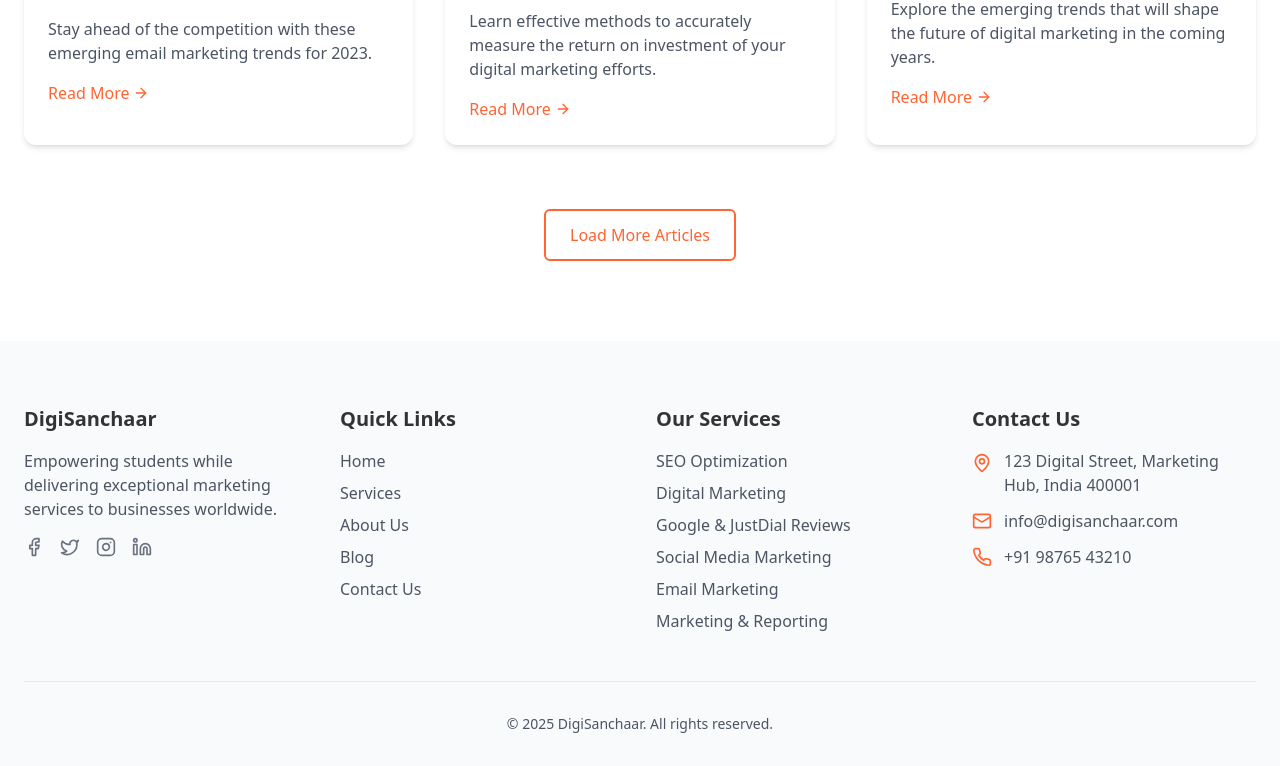
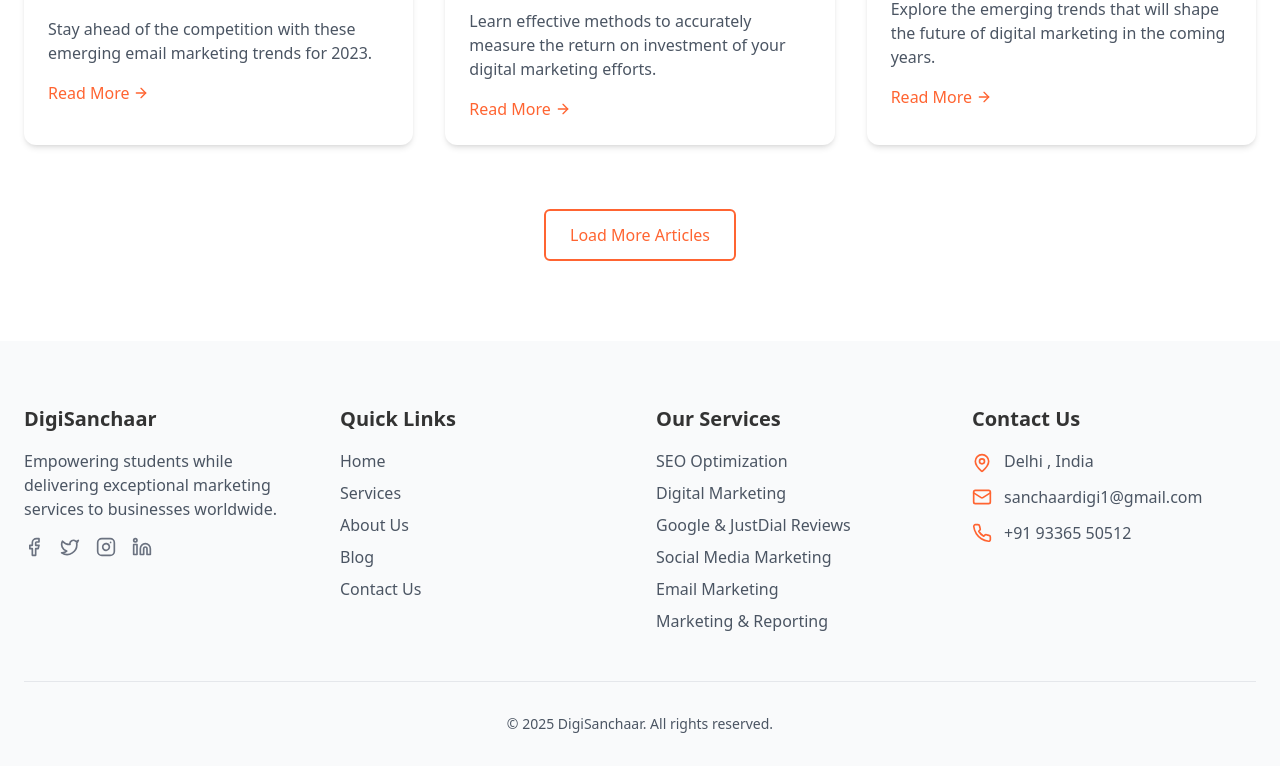
Before and after one commit to parshu462/digi-sanchaar-hub, a React (Vite) app: page /blog in a window 1280 px wide. Shown: the part 1079-1845 px from the top of the page. Built offline with nearby package versions, Linux system fonts and the light colour scheme; no server answers.

Commit message:
Updated feature like the texts and contact page

```diff
--- a/index.html
+++ b/index.html
@@ -3,7 +3,7 @@
   <head>
     <meta charset="UTF-8" />
     <meta name="viewport" content="width=device-width, initial-scale=1.0" />
-    <title>digi-sanchaar-hub</title>
+    <title>Digi Sanchaar</title>
     <meta name="description" content="Lovable Generated Project" />
     <meta name="author" content="Lovable" />
     <meta property="og:image" content="/og-image.png" />
--- a/src/components/Footer.tsx
+++ b/src/components/Footer.tsx
@@ -21,7 +21,7 @@ const Footer = () => {
               <a href="#" className="text-gray-500 hover:text-digisanchaar-blue transition-colors duration-300">
                 <Twitter size={20} />
               </a>
-              <a href="#" className="text-gray-500 hover:text-digisanchaar-blue transition-colors duration-300">
+              <a href="https://www.instagram.com/digi.sanchaar1/" className="text-gray-500 hover:text-digisanchaar-blue transition-colors duration-300">
                 <Instagram size={20} />
               </a>
               <a href="#" className="text-gray-500 hover:text-digisanchaar-blue transition-colors duration-300">
@@ -61,15 +61,15 @@ const Footer = () => {
             <ul className="space-y-3">
               <li className="flex items-start">
                 <MapPin size={20} className="text-digisanchaar-orange mr-3 mt-1 flex-shrink-0" />
-                <span className="text-gray-600">123 Digital Street, Marketing Hub, India 400001</span>
+                <span className="text-gray-600">Delhi , India </span>
               </li>
               <li className="flex items-center">
                 <Mail size={20} className="text-digisanchaar-orange mr-3 flex-shrink-0" />
-                <a href="mailto:info@digisanchaar.com" className="text-gray-600 hover:text-digisanchaar-orange transition-colors duration-300">info@digisanchaar.com</a>
+                <a href="mailto:sanchaardigi1@gmail.com" className="text-gray-600 hover:text-digisanchaar-orange transition-colors duration-300">sanchaardigi1@gmail.com</a>
               </li>
               <li className="flex items-center">
                 <Phone size={20} className="text-digisanchaar-orange mr-3 flex-shrink-0" />
-                <a href="tel:+919876543210" className="text-gray-600 hover:text-digisanchaar-orange transition-colors duration-300">+91 98765 43210</a>
+                <a href="tel:+91933650512" className="text-gray-600 hover:text-digisanchaar-orange transition-colors duration-300">+91 93365 50512 </a>
               </li>
             </ul>
           </div>
--- a/src/pages/Contact.tsx
+++ b/src/pages/Contact.tsx
@@ -82,7 +82,7 @@ const Contact = () => {
                     </div>
                     <div>
                       <h3 className="font-medium text-gray-900 mb-1">Our Location</h3>
-                      <p className="text-gray-600">123 Main Street, Bangalore, Karnataka, India</p>
+                      <p className="text-gray-600">Delhi, India</p>
                     </div>
                   </div>
 
@@ -92,7 +92,7 @@ const Contact = () => {
                     </div>
                     <div>
                       <h3 className="font-medium text-gray-900 mb-1">Contact Number</h3>
-                      <p className="text-gray-600">+91 9876543210</p>
+                      <p className="text-gray-600">+91 9336550512</p>
                       <p className="text-gray-600">+91 9876543211</p>
                     </div>
                   </div>
@@ -103,8 +103,8 @@ const Contact = () => {
                     </div>
                     <div>
                       <h3 className="font-medium text-gray-900 mb-1">Email Address</h3>
-                      <p className="text-gray-600">info@digisanchaar.com</p>
-                      <p className="text-gray-600">support@digisanchaar.com</p>
+                      <p className="text-gray-600">sanchaardigi1@gmail.com</p>
+
                     </div>
                   </div>
                 </div>
```
Also changed, not shown: 1 other file (tests, documents, lock files or other folders).
